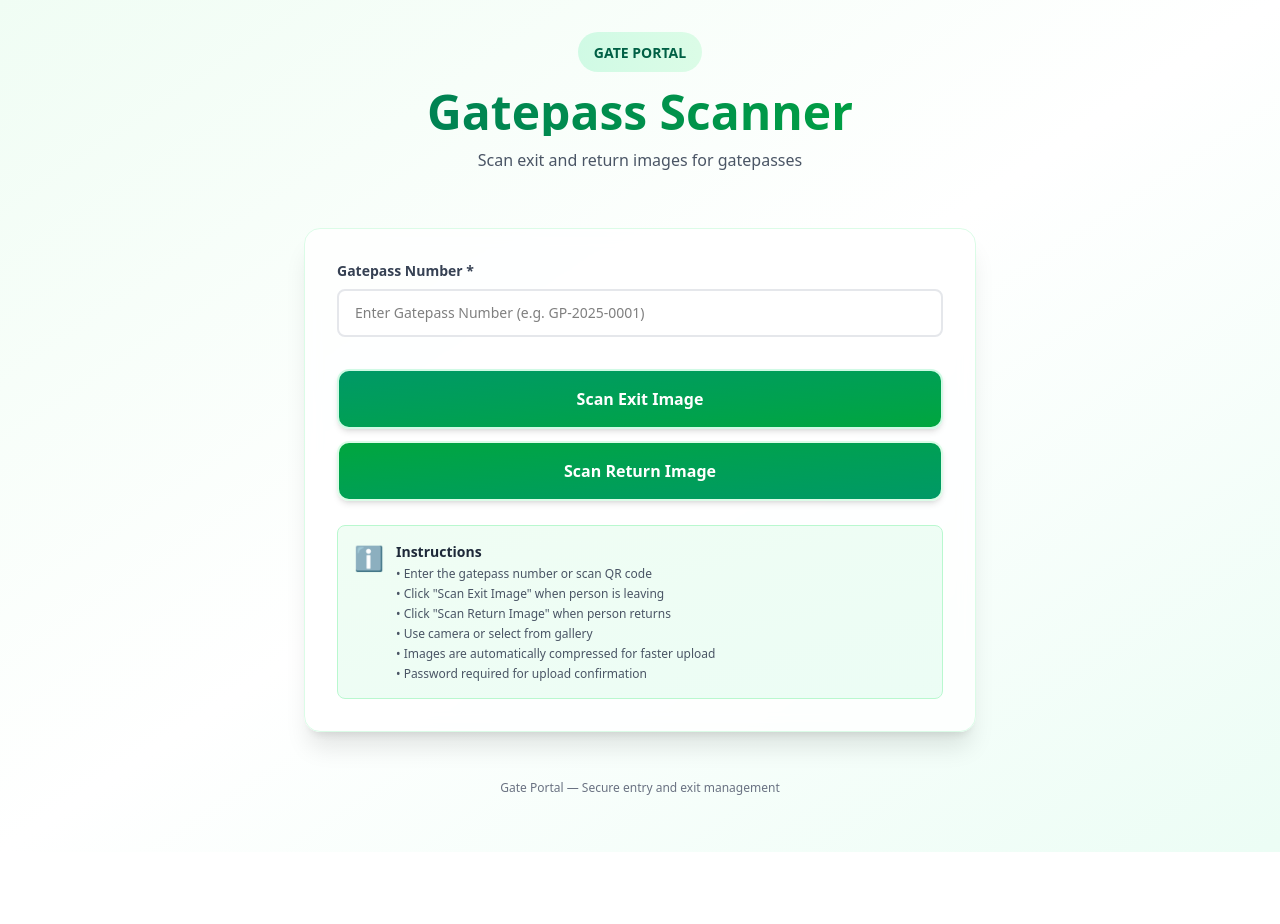
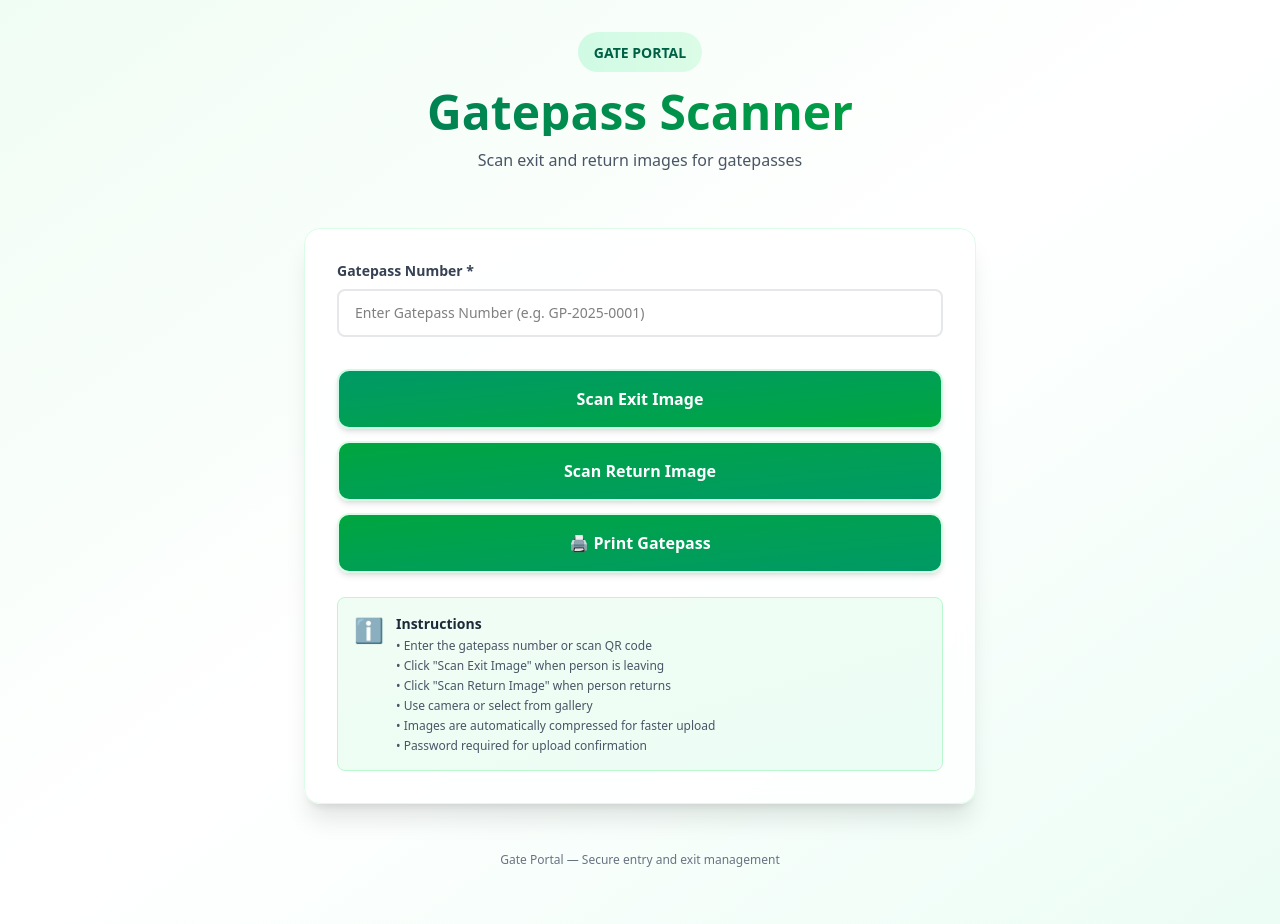
Before and after one commit to aliamirk/gatepass-mgms, a Next.js app: page /gatepass in a window 1280 px wide. Before the commit the page ends 852 px from the top, so only its background shows below. Built offline with nearby package versions, Linux system fonts and the light colour scheme.

Commit message:
revisions

```diff
--- a/app/gatepass/page.tsx
+++ b/app/gatepass/page.tsx
@@ -1,5 +1,6 @@
 "use client";
 
+import { GatePassOut, printGatepass } from "@/backend/hr";
 import { useSearchParams } from "next/navigation";
 import { useState, useEffect, Suspense, useRef } from "react";
 
@@ -449,6 +450,32 @@ function GatepassContent() {
     setShowSourceModal(false);
   };
 
+    // Mock print function - replace with your actual API call
+    async function handlePrint(pass: string) {
+      if (!gid) {
+        setMessage({ type: "error", text: "Please enter a Gatepass Number first!" });
+        return;
+      }
+      try {
+        setMessage({ type: "info", text: "Preparing download..." });
+        const blob = await printGatepass(pass);
+        // try to infer filename
+        const filename = `${pass}.pdf`;
+        const url = window.URL.createObjectURL(blob);
+        const a = document.createElement("a");
+        a.href = url;
+        a.download = filename;
+        document.body.appendChild(a);
+        a.click();
+        a.remove();
+        window.URL.revokeObjectURL(url);
+        setMessage({ type: "success", text: `Downloaded ${filename}` });
+      } catch (err: any) {
+        const text = err;
+        setMessage({ type: "error", text: `Gatepass ${pass} Not Found` });
+      }
+    }
+
   return (
     <div className="min-h-screen p-4 sm:p-8 bg-gradient-to-br from-green-50 via-white to-emerald-50">
       <div className="max-w-2xl mx-auto">
@@ -509,6 +536,12 @@ function GatepassContent() {
                 className="w-full px-6 py-4 rounded-xl shadow-md border-2 border-green-100 bg-gradient-to-br from-green-600 to-emerald-600 text-white hover:shadow-xl hover:scale-105 transition-all duration-300 flex items-center justify-center font-semibold text-base"
               >
                 Scan Return Image
+              </button>
+              <button
+                onClick={() => handlePrint(gid)}
+                className="w-full px-6 py-4 rounded-xl shadow-md border-2 border-green-100 bg-gradient-to-br from-green-600 to-emerald-600 text-white hover:shadow-xl hover:scale-105 transition-all duration-300 flex items-center justify-center font-semibold text-base"
+              >
+                🖨️ Print Gatepass
               </button>
             </div>
 
--- a/app/hr/page.tsx
+++ b/app/hr/page.tsx
@@ -16,17 +16,23 @@ import { parseISO, format } from "date-fns";
 import { toZonedTime } from "date-fns-tz";
 
 function PKTDate({ dateString }: { dateString: any }) {
-  // Ensure string is treated as UTC by adding 'Z'
-  const parsedDate = parseISO(dateString.endsWith("Z") ? dateString : dateString + "Z");
+  try {
+    if (!dateString) throw new Error("No date");
 
-  // Convert to PKT
-  const pktDate = format(
-    toZonedTime(parsedDate, "Asia/Karachi"),
-    "dd/MM/yyyy HH:mm:ss"
-  );
+    const iso = dateString.endsWith("Z") ? dateString : dateString + "Z";
+    const parsed = parseISO(iso);
 
-  return <span className="text-xs text-gray-700">{pktDate}</span>;
+    const pkt = format(
+      toZonedTime(parsed, "Asia/Karachi"),
+      "dd/MM/yyyy HH:mm:ss"
+    );
+
+    return <span className="text-xs text-gray-700">{pkt}</span>;
+  } catch (e) {
+    return <span className="text-xs text-gray-700">Not Available</span>;
+  }
 }
+
 
 // Simple small status/toast component
 function Message({ type, text }: { type: "error" | "success" | "info"; text: string | null }) {
@@ -440,9 +446,8 @@ export default function HR() {
       window.URL.revokeObjectURL(url);
       setMessage({ type: "success", text: `Downloaded ${filename}` });
     } catch (err: any) {
-      console.error(err);
       const text = err?.response?.data?.detail || err?.message || "Print failed";
-      setMessage({ type: "error", text: String(text) });
+      setMessage({ type: "error", text: "Gatepass cannot be downloaded without admin approval" });
     }
   }
 
```
